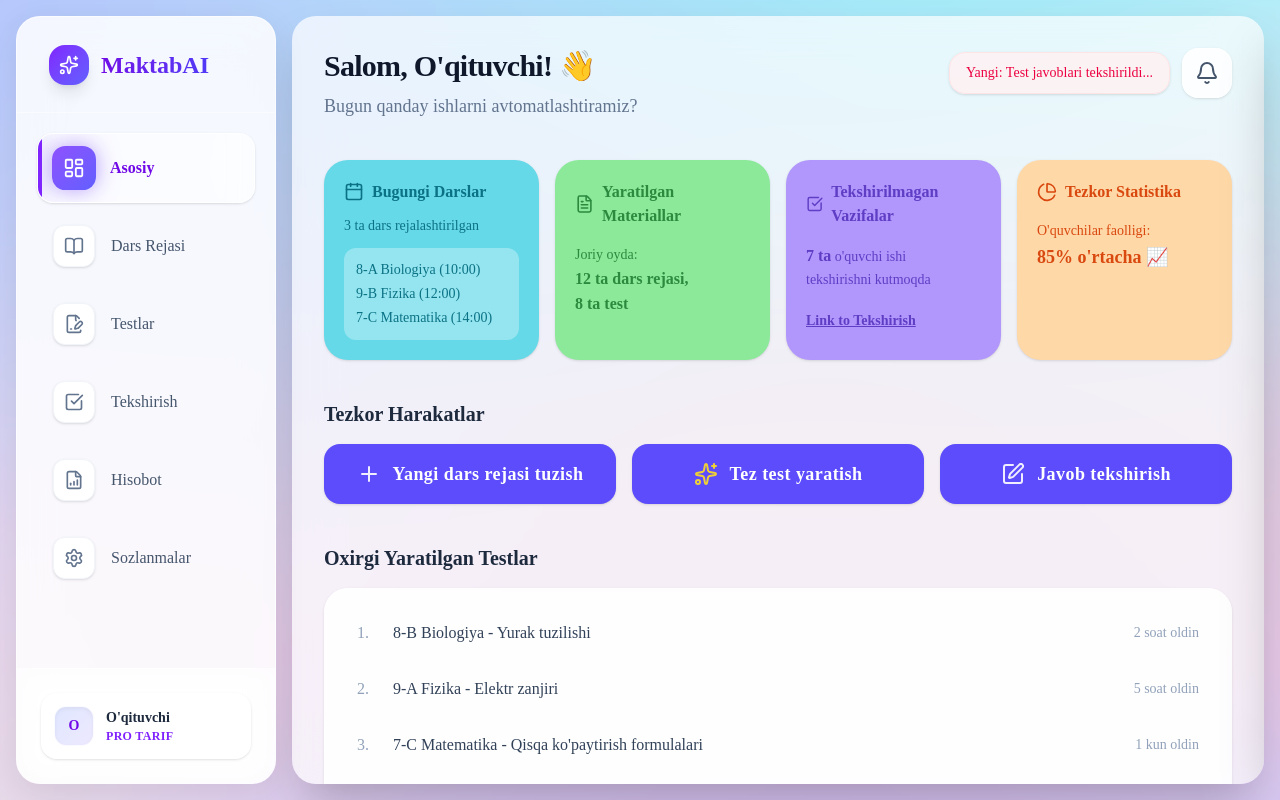
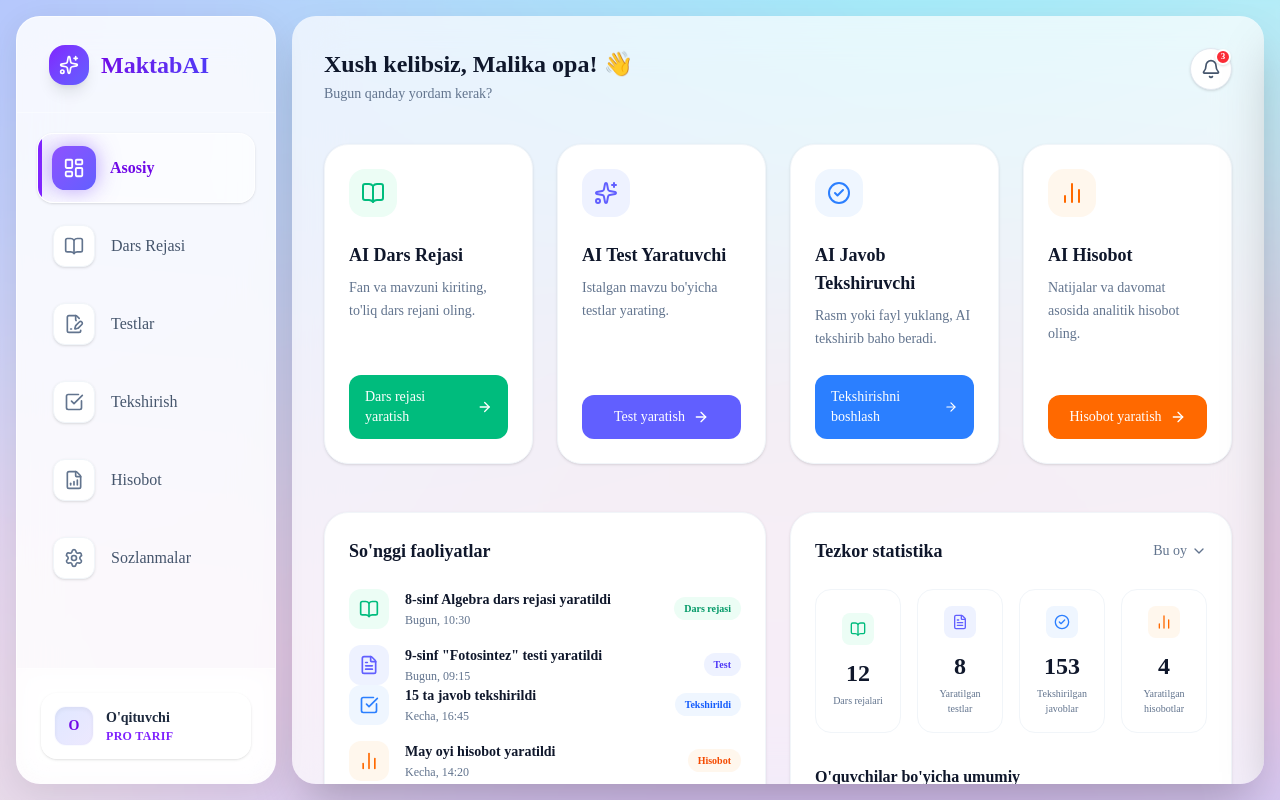
Before and after one commit to baxtiyorovbobojon06-ops/ZeroUp, a Next.js app: page / in a window 1280 px wide. Built offline with nearby package versions, Linux system fonts and the light colour scheme.

Commit message:
feat: New dashboard layout v2 (Clean UI)

```diff
--- a/src/app/page.tsx
+++ b/src/app/page.tsx
@@ -1,11 +1,10 @@
 "use client";
 
 import Link from "next/link";
-import { Bell, Calendar, FileText, CheckSquare, PieChart, Plus, Sparkles, Edit } from "lucide-react";
+import { Bell, BookOpen, CheckCircle2, BarChart2, ArrowRight, FileText, ChevronDown, CheckSquare, Sparkles } from "lucide-react";
 import { useState } from "react";
 import { NotificationsDrawer } from "@/components/NotificationsDrawer";
 import { useSettings } from "@/contexts/SettingsContext";
-
 import { mockTests } from "@/data/mockTests";
 
 export default function Home() {
@@ -19,134 +18,247 @@ export default function Home() {
   };
 
   return (
-    <div className="space-y-10 animate-in fade-in slide-in-from-bottom-4 duration-700 ease-out relative pb-10">
+    <div className="space-y-8 animate-in fade-in slide-in-from-bottom-4 duration-700 ease-out relative pb-8 max-w-[1400px] mx-auto">
       <NotificationsDrawer
         isOpen={isNotificationsOpen}
         onClose={() => setIsNotificationsOpen(false)}
       />
 
       {/* Header */}
-      <div className="flex justify-between items-start">
+      <div className="flex justify-between items-start mb-10">
         <div>
-          <h1 className="text-3xl font-bold text-slate-900 dark:text-slate-100 tracking-tight">Salom, O'qituvchi! 👋</h1>
-          <p className="text-slate-500 dark:text-slate-400 mt-2 text-lg">Bugun qanday ishlarni avtomatlashtiramiz?</p>
+          <h1 className="text-2xl font-bold text-slate-900 dark:text-slate-100 flex items-center gap-2">
+            Xush kelibsiz, Malika opa! 👋
+          </h1>
+          <p className="text-slate-500 dark:text-slate-400 mt-1 text-sm font-medium">Bugun qanday yordam kerak?</p>
         </div>
 
         <button
           onClick={handleOpenNotifications}
-          className="flex items-center gap-3 group"
+          className="relative p-2.5 bg-white dark:bg-slate-800 border border-slate-200 dark:border-slate-700 rounded-full shadow-sm hover:shadow-md transition-all text-slate-600 dark:text-slate-300 group"
         >
           {notificationsEnabled && !notificationsMuted && hasUnread && (
-            <div className="hidden sm:flex items-center bg-rose-50/80 dark:bg-rose-900/20 text-rose-600 dark:text-rose-300 px-4 py-2.5 rounded-2xl border border-rose-100 dark:border-rose-800/30 shadow-sm group-hover:-translate-y-1 transition-all">
-              <span className="text-sm font-medium truncate max-w-[200px]">
-                Yangi: Test javoblari tekshirildi...
-              </span>
-            </div>
+            <span className="absolute top-0 right-0 w-4 h-4 bg-red-500 border-2 border-white dark:border-slate-800 rounded-full flex items-center justify-center text-[9px] font-bold text-white shadow-sm z-10">
+              3
+            </span>
           )}
-
-          <div className="p-3 bg-white/80 dark:bg-slate-800/80 backdrop-blur-xl border border-white/60 dark:border-slate-700/60 shadow-sm group-hover:shadow-md group-hover:-translate-y-1 transition-all rounded-2xl text-slate-600 dark:text-slate-300">
-            <Bell className="w-6 h-6 group-hover:text-rose-500 transition-colors" />
-          </div>
+          <Bell className="w-5 h-5 group-hover:text-slate-900 dark:group-hover:text-white transition-colors" />
         </button>
       </div>
 
-      {/* Top Row: Statistics Cards */}
-      <div className="grid grid-cols-1 sm:grid-cols-2 lg:grid-cols-4 gap-4">
-        {/* Card 1 */}
-        <div className="bg-[#66d9e8] text-[#0b7285] p-5 rounded-3xl shadow-sm hover:shadow-md transition-shadow relative overflow-hidden">
-          <div className="flex items-center gap-2 font-semibold mb-3">
-            <Calendar className="w-5 h-5" />
-            <h3>Bugungi Darslar</h3>
+      {/* 4 Action Cards Row */}
+      <div className="grid grid-cols-1 md:grid-cols-2 lg:grid-cols-4 gap-6">
+
+        {/* Card 1: Dars Rejasi */}
+        <div className="bg-white dark:bg-slate-800/80 rounded-[1.5rem] p-6 shadow-sm border border-slate-100 dark:border-slate-700 flex flex-col justify-between h-full">
+          <div>
+            <div className="w-12 h-12 bg-emerald-50 dark:bg-emerald-900/30 text-emerald-500 rounded-2xl flex items-center justify-center mb-6">
+              <BookOpen className="w-6 h-6" />
+            </div>
+            <h3 className="font-bold text-slate-900 dark:text-white mb-2 text-lg">AI Dars Rejasi</h3>
+            <p className="text-sm text-slate-500 dark:text-slate-400 leading-relaxed mb-6">
+              Fan va mavzuni kiriting, to'liq dars rejani oling.
+            </p>
           </div>
-          <p className="text-sm font-medium mb-3">3 ta dars rejalashtirilgan</p>
-          <div className="bg-white/30 rounded-xl p-3 text-sm space-y-1">
-            <p>8-A Biologiya (10:00)</p>
-            <p>9-B Fizika (12:00)</p>
-            <p>7-C Matematika (14:00)</p>
+          <Link href="/lesson-planner" className="w-full bg-emerald-500 hover:bg-emerald-600 text-white font-medium py-3 px-4 rounded-xl flex items-center justify-center gap-2 transition-colors text-sm">
+            Dars rejasi yaratish <ArrowRight className="w-4 h-4" />
+          </Link>
+        </div>
+
+        {/* Card 2: Test Yaratuvchi */}
+        <div className="bg-white dark:bg-slate-800/80 rounded-[1.5rem] p-6 shadow-sm border border-slate-100 dark:border-slate-700 flex flex-col justify-between h-full">
+          <div>
+            <div className="w-12 h-12 bg-indigo-50 dark:bg-indigo-900/30 text-indigo-500 rounded-2xl flex items-center justify-center mb-6">
+              <Sparkles className="w-6 h-6" />
+            </div>
+            <h3 className="font-bold text-slate-900 dark:text-white mb-2 text-lg">AI Test Yaratuvchi</h3>
+            <p className="text-sm text-slate-500 dark:text-slate-400 leading-relaxed mb-6">
+              Istalgan mavzu bo'yicha testlar yarating.
+            </p>
+          </div>
+          <Link href="/test-generator" className="w-full bg-indigo-500 hover:bg-indigo-600 text-white font-medium py-3 px-4 rounded-xl flex items-center justify-center gap-2 transition-colors text-sm">
+            Test yaratish <ArrowRight className="w-4 h-4" />
+          </Link>
+        </div>
+
+        {/* Card 3: Javob Tekshiruvchi */}
+        <div className="bg-white dark:bg-slate-800/80 rounded-[1.5rem] p-6 shadow-sm border border-slate-100 dark:border-slate-700 flex flex-col justify-between h-full">
+          <div>
+            <div className="w-12 h-12 bg-blue-50 dark:bg-blue-900/30 text-blue-500 rounded-2xl flex items-center justify-center mb-6">
+              <CheckCircle2 className="w-6 h-6" />
+            </div>
+            <h3 className="font-bold text-slate-900 dark:text-white mb-2 text-lg">AI Javob Tekshiruvchi</h3>
+            <p className="text-sm text-slate-500 dark:text-slate-400 leading-relaxed mb-6">
+              Rasm yoki fayl yuklang, AI tekshirib baho beradi.
+            </p>
+          </div>
+          <Link href="/grader" className="w-full bg-blue-500 hover:bg-blue-600 text-white font-medium py-3 px-4 rounded-xl flex items-center justify-center gap-2 transition-colors text-sm">
+            Tekshirishni boshlash <ArrowRight className="w-4 h-4" />
+          </Link>
+        </div>
+
+        {/* Card 4: Hisobot */}
+        <div className="bg-white dark:bg-slate-800/80 rounded-[1.5rem] p-6 shadow-sm border border-slate-100 dark:border-slate-700 flex flex-col justify-between h-full">
+          <div>
+            <div className="w-12 h-12 bg-orange-50 dark:bg-orange-900/30 text-orange-500 rounded-2xl flex items-center justify-center mb-6">
+              <BarChart2 className="w-6 h-6" />
+            </div>
+            <h3 className="font-bold text-slate-900 dark:text-white mb-2 text-lg">AI Hisobot</h3>
+            <p className="text-sm text-slate-500 dark:text-slate-400 leading-relaxed mb-6">
+              Natijalar va davomat asosida analitik hisobot oling.
+            </p>
+          </div>
+          <Link href="/report" className="w-full bg-orange-500 hover:bg-orange-600 text-white font-medium py-3 px-4 rounded-xl flex items-center justify-center gap-2 transition-colors text-sm">
+            Hisobot yaratish <ArrowRight className="w-4 h-4" />
+          </Link>
+        </div>
+
+      </div>
+
+      {/* Bottom Section (2 Columns) */}
+      <div className="grid grid-cols-1 lg:grid-cols-2 gap-6 pt-4">
+
+        {/* Left Column: Recent Activity */}
+        <div className="bg-white dark:bg-slate-800/80 rounded-[1.5rem] p-6 shadow-sm border border-slate-100 dark:border-slate-700 flex flex-col">
+          <h2 className="text-lg font-bold text-slate-900 dark:text-slate-100 mb-6">So'nggi faoliyatlar</h2>
+
+          <div className="flex-1 space-y-4">
+            {/* Item 1 */}
+            <div className="flex items-center gap-4">
+              <div className="w-10 h-10 bg-emerald-50 dark:bg-emerald-900/30 text-emerald-500 rounded-xl flex items-center justify-center shrink-0">
+                <BookOpen className="w-5 h-5" />
+              </div>
+              <div className="flex-1 min-w-0">
+                <p className="font-semibold text-slate-900 dark:text-slate-100 text-sm truncate">8-sinf Algebra dars rejasi yaratildi</p>
+                <p className="text-xs text-slate-500 dark:text-slate-400 mt-0.5">Bugun, 10:30</p>
+              </div>
+              <span className="text-[10px] font-semibold text-emerald-600 dark:text-emerald-400 bg-emerald-50 dark:bg-emerald-900/40 px-2.5 py-1 rounded-full shrink-0">
+                Dars rejasi
+              </span>
+            </div>
+
+            {/* Item 2 */}
+            <Link href={`/saved-tests/${mockTests[0]?.id}`} className="flex items-center gap-4 group cursor-pointer hover:bg-slate-50 dark:hover:bg-slate-700/30 p-1 -m-1 rounded-xl transition-colors">
+              <div className="w-10 h-10 bg-indigo-50 dark:bg-indigo-900/30 text-indigo-500 rounded-xl flex items-center justify-center shrink-0">
+                <FileText className="w-5 h-5" />
+              </div>
+              <div className="flex-1 min-w-0">
+                <p className="font-semibold text-slate-900 dark:text-slate-100 text-sm truncate group-hover:text-indigo-600 transition-colors">9-sinf "Fotosintez" testi yaratildi</p>
+                <p className="text-xs text-slate-500 dark:text-slate-400 mt-0.5">Bugun, 09:15</p>
+              </div>
+              <span className="text-[10px] font-semibold text-indigo-600 dark:text-indigo-400 bg-indigo-50 dark:bg-indigo-900/40 px-2.5 py-1 rounded-full shrink-0">
+                Test
+              </span>
+            </Link>
+
+            {/* Item 3 */}
+            <div className="flex items-center gap-4">
+              <div className="w-10 h-10 bg-blue-50 dark:bg-blue-900/30 text-blue-500 rounded-xl flex items-center justify-center shrink-0">
+                <CheckSquare className="w-5 h-5" />
+              </div>
+              <div className="flex-1 min-w-0">
+                <p className="font-semibold text-slate-900 dark:text-slate-100 text-sm truncate">15 ta javob tekshirildi</p>
+                <p className="text-xs text-slate-500 dark:text-slate-400 mt-0.5">Kecha, 16:45</p>
+              </div>
+              <span className="text-[10px] font-semibold text-blue-600 dark:text-blue-400 bg-blue-50 dark:bg-blue-900/40 px-2.5 py-1 rounded-full shrink-0">
+                Tekshirildi
+              </span>
+            </div>
+
+            {/* Item 4 */}
+            <div className="flex items-center gap-4">
+              <div className="w-10 h-10 bg-orange-50 dark:bg-orange-900/30 text-orange-500 rounded-xl flex items-center justify-center shrink-0">
+                <BarChart2 className="w-5 h-5" />
+              </div>
+              <div className="flex-1 min-w-0">
+                <p className="font-semibold text-slate-900 dark:text-slate-100 text-sm truncate">May oyi hisobot yaratildi</p>
+                <p className="text-xs text-slate-500 dark:text-slate-400 mt-0.5">Kecha, 14:20</p>
+              </div>
+              <span className="text-[10px] font-semibold text-orange-600 dark:text-orange-400 bg-orange-50 dark:bg-orange-900/40 px-2.5 py-1 rounded-full shrink-0">
+                Hisobot
+              </span>
+            </div>
+          </div>
+
+          <div className="mt-6 text-center">
+            <Link href="#" className="text-indigo-600 dark:text-indigo-400 font-semibold text-sm flex items-center justify-center gap-1 hover:underline">
+              Barchasini ko'rish <ArrowRight className="w-4 h-4" />
+            </Link>
           </div>
         </div>
 
-        {/* Card 2 */}
-        <div className="bg-[#8ce99a] text-[#2b8a3e] p-5 rounded-3xl shadow-sm hover:shadow-md transition-shadow relative overflow-hidden">
-          <div className="flex items-center gap-2 font-semibold mb-3">
-            <FileText className="w-5 h-5" />
-            <h3>Yaratilgan Materiallar</h3>
+        {/* Right Column: Quick Statistics */}
+        <div className="bg-white dark:bg-slate-800/80 rounded-[1.5rem] p-6 shadow-sm border border-slate-100 dark:border-slate-700 flex flex-col">
+          <div className="flex justify-between items-center mb-6">
+            <h2 className="text-lg font-bold text-slate-900 dark:text-slate-100">Tezkor statistika</h2>
+            <button className="flex items-center gap-1 text-sm font-medium text-slate-500 dark:text-slate-400 hover:text-slate-800 dark:hover:text-slate-200 transition-colors">
+              Bu oy <ChevronDown className="w-4 h-4" />
+            </button>
           </div>
-          <p className="text-sm font-medium leading-relaxed mt-4">
-            Joriy oyda: <br/>
-            <span className="text-base font-bold">12 ta dars rejasi,<br/> 8 ta test</span>
-          </p>
+
+          {/* 4 Mini Cards */}
+          <div className="grid grid-cols-2 sm:grid-cols-4 gap-4 mb-8">
+            <div className="border border-slate-100 dark:border-slate-700/60 rounded-2xl p-4 flex flex-col items-center justify-center text-center">
+              <div className="w-8 h-8 bg-emerald-50 dark:bg-emerald-900/30 text-emerald-500 rounded-lg flex items-center justify-center mb-3">
+                <BookOpen className="w-4 h-4" />
+              </div>
+              <p className="text-2xl font-bold text-slate-900 dark:text-white mb-1">12</p>
+              <p className="text-[10px] text-slate-500 dark:text-slate-400 font-medium">Dars rejalari</p>
+            </div>
+
+            <div className="border border-slate-100 dark:border-slate-700/60 rounded-2xl p-4 flex flex-col items-center justify-center text-center">
+              <div className="w-8 h-8 bg-indigo-50 dark:bg-indigo-900/30 text-indigo-500 rounded-lg flex items-center justify-center mb-3">
+                <FileText className="w-4 h-4" />
+              </div>
+              <p className="text-2xl font-bold text-slate-900 dark:text-white mb-1">8</p>
+              <p className="text-[10px] text-slate-500 dark:text-slate-400 font-medium">Yaratilgan testlar</p>
+            </div>
+
+            <div className="border border-slate-100 dark:border-slate-700/60 rounded-2xl p-4 flex flex-col items-center justify-center text-center">
+              <div className="w-8 h-8 bg-blue-50 dark:bg-blue-900/30 text-blue-500 rounded-lg flex items-center justify-center mb-3">
+                <CheckCircle2 className="w-4 h-4" />
+              </div>
+              <p className="text-2xl font-bold text-slate-900 dark:text-white mb-1">153</p>
+              <p className="text-[10px] text-slate-500 dark:text-slate-400 font-medium">Tekshirilgan javoblar</p>
+            </div>
+
+            <div className="border border-slate-100 dark:border-slate-700/60 rounded-2xl p-4 flex flex-col items-center justify-center text-center">
+              <div className="w-8 h-8 bg-orange-50 dark:bg-orange-900/30 text-orange-500 rounded-lg flex items-center justify-center mb-3">
+                <BarChart2 className="w-4 h-4" />
+              </div>
+              <p className="text-2xl font-bold text-slate-900 dark:text-white mb-1">4</p>
+              <p className="text-[10px] text-slate-500 dark:text-slate-400 font-medium">Yaratilgan hisobotlar</p>
+            </div>
+          </div>
+
+          {/* Overall progress */}
+          <div className="mt-auto">
+            <h3 className="font-bold text-slate-900 dark:text-slate-100 mb-4">O'quvchilar bo'yicha umumiy</h3>
+            <div className="flex justify-between items-center mb-2">
+              <span className="text-sm text-slate-600 dark:text-slate-400 font-medium">O'rtacha natija</span>
+              <span className="text-sm font-bold text-slate-900 dark:text-white">78%</span>
+            </div>
+
+            {/* Progress Bar Container */}
+            <div className="w-full h-2.5 bg-slate-100 dark:bg-slate-700 rounded-full overflow-hidden mb-3">
+              <div className="h-full bg-emerald-500 rounded-full" style={{ width: '78%' }}></div>
+            </div>
+
+            <div className="flex justify-between items-center text-xs">
+              <span className="text-slate-500 dark:text-slate-400 font-medium">Eng yuqori: <span className="text-emerald-500 font-bold">96%</span></span>
+              <span className="text-slate-500 dark:text-slate-400 font-medium">Eng past: <span className="text-rose-500 font-bold">45%</span></span>
+            </div>
+          </div>
+
         </div>
 
-        {/* Card 3 */}
-        <div className="bg-[#b197fc] text-[#5f3dc4] p-5 rounded-3xl shadow-sm hover:shadow-md transition-shadow relative overflow-hidden">
-          <div className="flex items-center gap-2 font-semibold mb-3">
-            <CheckSquare className="w-5 h-5" />
-            <h3>Tekshirilmagan Vazifalar</h3>
-          </div>
-          <p className="text-sm font-medium mt-4 mb-4 leading-relaxed">
-            <span className="text-base font-bold">7 ta</span> o'quvchi ishi<br/>tekshirishni kutmoqda
-          </p>
-          <Link href="/grader" className="text-sm underline font-semibold hover:text-[#4c2b9a] transition-colors">
-            Link to Tekshirish
-          </Link>
-        </div>
-
-        {/* Card 4 */}
-        <div className="bg-[#ffd8a8] text-[#d9480f] p-5 rounded-3xl shadow-sm hover:shadow-md transition-shadow relative overflow-hidden">
-          <div className="flex items-center gap-2 font-semibold mb-3">
-            <PieChart className="w-5 h-5" />
-            <h3>Tezkor Statistika</h3>
-          </div>
-          <p className="text-sm font-medium mt-4 leading-relaxed">
-            O'quvchilar faolligi: <br/>
-            <span className="text-lg font-bold">85% o'rtacha 📈</span>
-          </p>
-        </div>
       </div>
 
-      {/* Middle Row: Quick Actions */}
-      <div>
-        <h2 className="text-xl font-bold text-slate-800 dark:text-slate-200 mb-4">Tezkor Harakatlar</h2>
-        <div className="grid grid-cols-1 md:grid-cols-3 gap-4">
-          <Link href="/lesson-planner" className="group">
-            <div className="bg-[#5c4cfc] hover:bg-[#4a3ae6] text-white p-4 rounded-2xl flex items-center justify-center gap-3 transition-colors shadow-sm">
-              <Plus className="w-6 h-6 opacity-90 group-hover:scale-110 transition-transform" />
-              <span className="font-semibold text-lg tracking-wide">Yangi dars rejasi tuzish</span>
-            </div>
-          </Link>
-          <Link href="/test-generator" className="group">
-            <div className="bg-[#5c4cfc] hover:bg-[#4a3ae6] text-white p-4 rounded-2xl flex items-center justify-center gap-3 transition-colors shadow-sm">
-              <Sparkles className="w-6 h-6 text-yellow-300 opacity-90 group-hover:scale-110 group-hover:rotate-12 transition-transform" />
-              <span className="font-semibold text-lg tracking-wide">Tez test yaratish</span>
-            </div>
-          </Link>
-          <Link href="/grader" className="group">
-            <div className="bg-[#5c4cfc] hover:bg-[#4a3ae6] text-white p-4 rounded-2xl flex items-center justify-center gap-3 transition-colors shadow-sm">
-              <Edit className="w-6 h-6 opacity-90 group-hover:scale-110 transition-transform" />
-              <span className="font-semibold text-lg tracking-wide">Javob tekshirish</span>
-            </div>
-          </Link>
-        </div>
+      {/* Footer */}
+      <div className="text-center pt-8 pb-4">
+        <p className="text-xs text-slate-400 font-medium">© 2024 MaktabAI. Barcha huquqlar himoyalangan.</p>
       </div>
 
-      {/* Bottom Row: Recent Activity History */}
-      <div>
-        <h2 className="text-xl font-bold text-slate-800 dark:text-slate-200 mb-4">Oxirgi Yaratilgan Testlar</h2>
-        <div className="bg-white/80 dark:bg-slate-800/80 backdrop-blur-sm border border-white/60 dark:border-slate-700/60 p-6 rounded-3xl shadow-sm">
-          <ul className="space-y-4 text-slate-700 dark:text-slate-300 font-medium">
-            {mockTests.map((test, index) => (
-              <li key={test.id} className="group">
-                <Link href={`/saved-tests/${test.id}`} className="flex items-center gap-3 p-2 rounded-xl hover:bg-slate-100 dark:hover:bg-slate-700/50 transition-colors">
-                  <span className="text-slate-400 min-w-[24px]">{index + 1}.</span>
-                  <span className="flex-1">{test.grade} {test.subject} - {test.title}</span>
-                  <span className="text-sm text-slate-400">{test.timeAgo}</span>
-                </Link>
-              </li>
-            ))}
-          </ul>
-        </div>
-      </div>
     </div>
   );
 }
```
